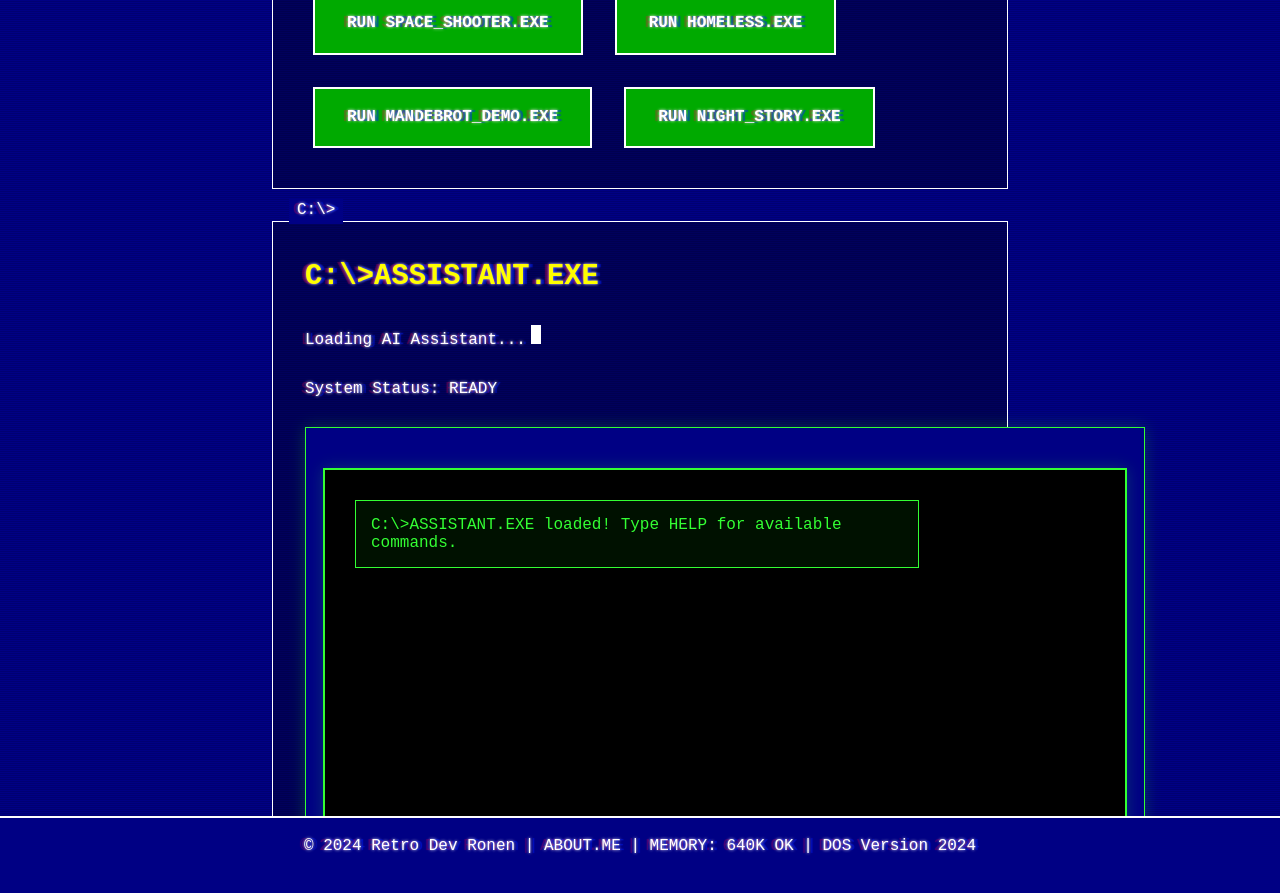
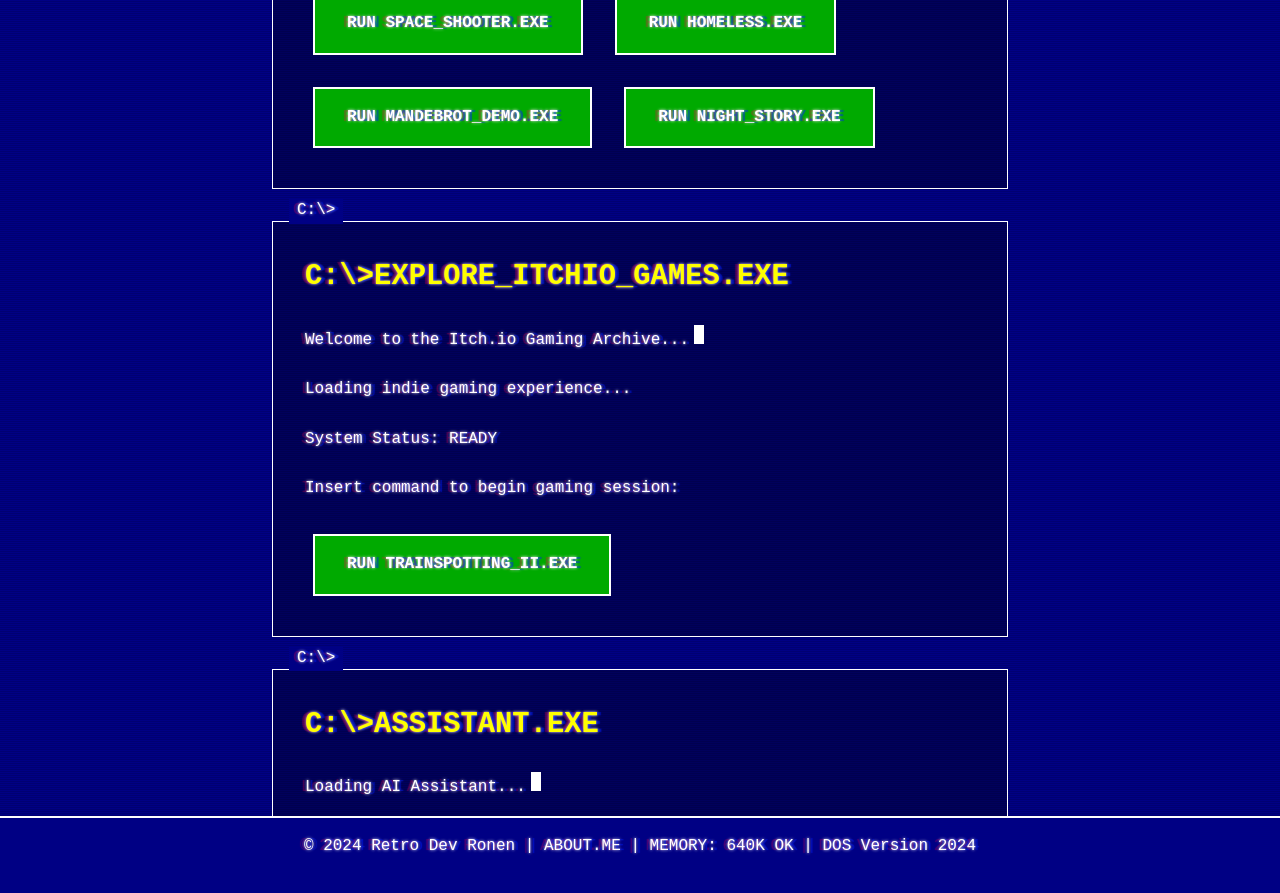
Before and after one commit to ronblue77/Retro-Dev-Ronen.github.io, a Jekyll site: the page index.html, which Jekyll copies as it is, in a window 1280 px wide and 900 px high, scrolled down 2315 px. Shown: the top 893 px of the window. Built offline with Jekyll 4.4.1, drawn with Linux system fonts in a browser that asks for light colours.

Commit message:
added an itch.io games section with a link to trainspotting II game on itch.io

```diff
--- a/index.html
+++ b/index.html
@@ -350,6 +350,17 @@
             </section>
 
             <section class="retro-text">
+                <h2>C:\>EXPLORE_ITCHIO_GAMES.EXE</h2>
+                <p>Welcome to the Itch.io Gaming Archive...<span class="cursor"></span></p>
+                <p>Loading indie gaming experience...</p>
+                <p>System Status: READY</p>
+                <p>Insert command to begin gaming session:</p>
+                <div class="button-container">
+                    <a href="https://ronblue.itch.io/trainspotting-ii-lost-diaries-of-the-90s" class="btn">RUN TRAINSPOTTING_II.EXE</a>
+                </div>
+            </section>
+
+            <section class="retro-text">
                 <h2>C:\>ASSISTANT.EXE</h2>
                 <p>Loading AI Assistant...<span class="cursor"></span></p>
                 <p>System Status: READY</p>
```
